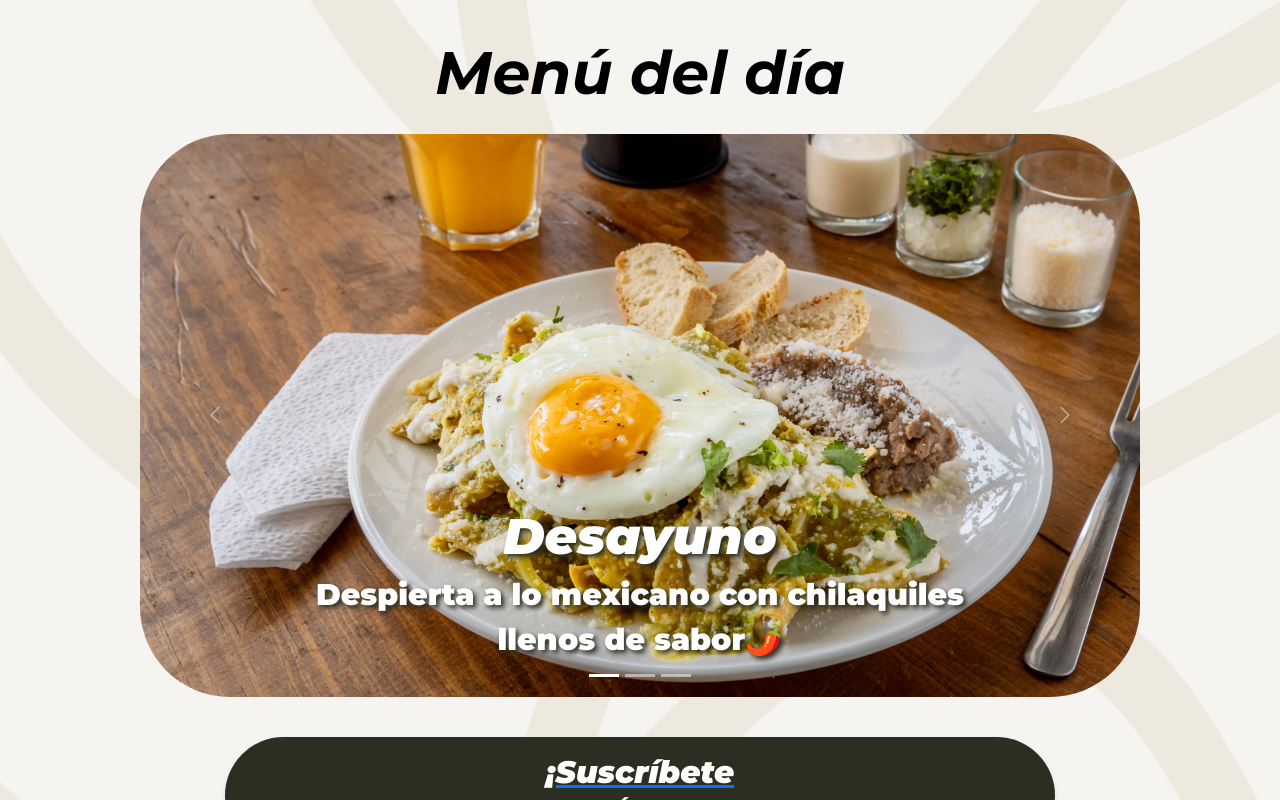
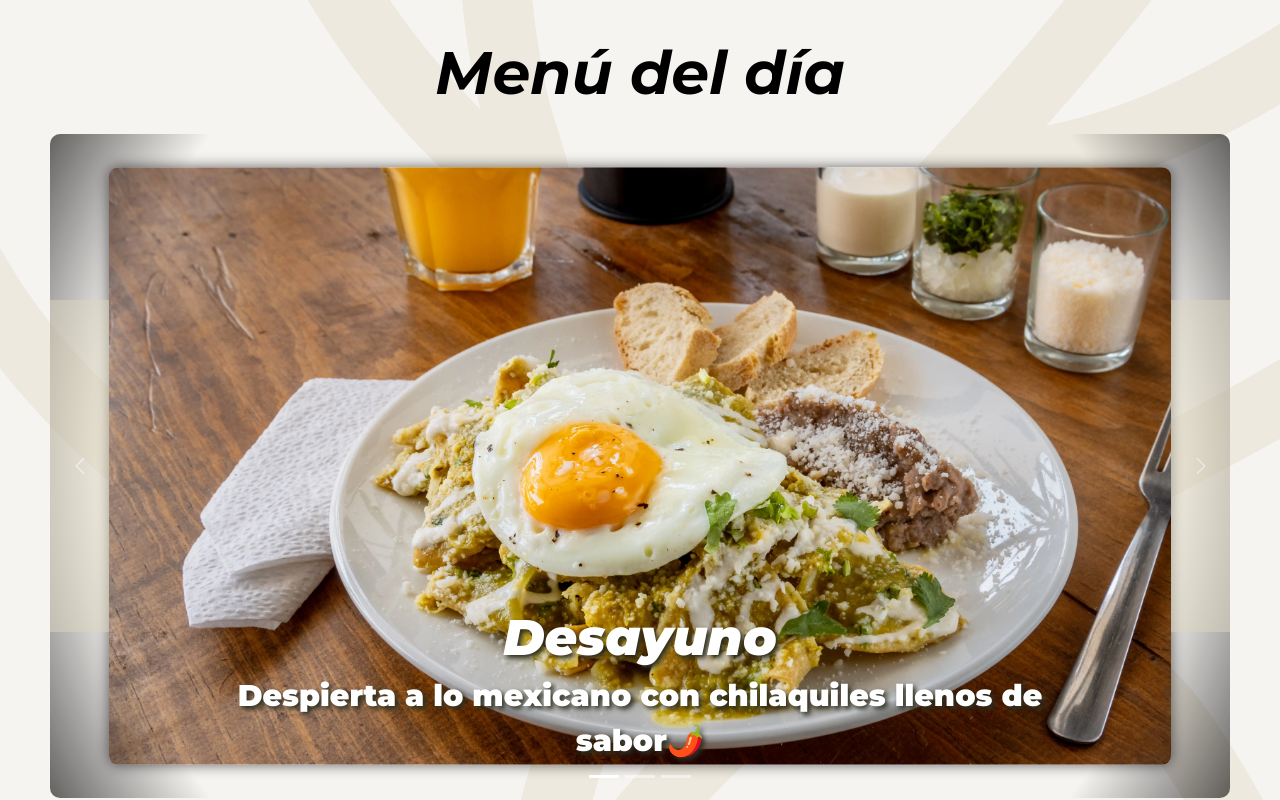
Before and after one commit to VillanuevaAqui/raicesMx, a React (Vite) app: page / in a window 1280 px wide. Shown: the part 820-1620 px from the top of the page. Built offline with nearby package versions, Linux system fonts and the light colour scheme.

Commit message:
Menu-card style

```diff
--- a/src/components/Menu-card/Menu-card.css
+++ b/src/components/Menu-card/Menu-card.css
@@ -11,7 +11,7 @@
 
 /* ESTILOS DEL CARRUSEL */
 #carouselExampleCaptions {
-    width: 100rem;  /* Ajusta el ancho */
+    width: 100%;  /* Ajusta el ancho */
     margin: 0 auto;  /* Centra el carrusel horizontalmente */
 }
 
@@ -31,3 +31,63 @@ h5 {
 .menuText {
     font-size: 1.5rem;  /* Tamaño de la fuente para los nombres de los platos */
 }
+
+/* Contenedor del carrusel y la imagen */
+.carousel-inner .carousel-item {
+    position: relative;
+    overflow: hidden; /* Oculta el contenido fuera del contenedor */
+}
+
+/* Estilo de la imagen */
+.carousel-inner .carousel-item img {
+    width: 100%;
+    height: auto;
+    transition: transform 0.5s ease; /* Añade transición para el zoom */
+    object-fit: cover;  /* Hace que la imagen cubra el contenedor sin deformarse */
+    border-radius: 10px;  /* Redondea ligeramente los bordes de la imagen */
+    box-shadow: 0 0 15px rgba(0, 0, 0, 0.6);  /* Sombra para resaltar los bordes de la imagen */
+
+}
+
+/* Pseudo-elemento para crear el borde difuso */
+.carousel-inner .carousel-item::before {
+    content: "";
+    position: absolute;
+    top: 0;
+    left: 0;
+    right: 0;
+    bottom: 0;
+    background: radial-gradient(circle, rgba(255, 255, 255, 0) 80%, rgba(0, 0, 0, 0.6) 100%); /* Aumento el tamaño del difuminado */
+
+    pointer-events: none; /* Permite que los clics pasen a la imagen */
+    border-radius: 10px;  /* Asegura que el difuminado tenga los mismos bordes redondeados */
+    z-index: 1; /* Asegura que el difuminado esté por encima de la imagen */
+}
+
+/* Efecto de zoom cuando la imagen está activa */
+.carousel-inner .carousel-item.active img {
+    transform: scale(0.9); /* Aplica el efecto de zoom en la imagen */
+}
+
+
+
+
+/* Flechas de navegación */
+.carousel-control-prev,
+.carousel-control-next {
+    position: absolute;
+    top: 50%;
+    transform: translateY(-50%);
+    background: var(--secondary); /* Fondo oscuro y semitransparente */
+    width: 5%; /* Ajusta el tamaño del botón */
+    z-index: 10;
+    border: none;
+}
+
+.carousel-control-prev {
+    left: 0;
+}
+
+.carousel-control-next {
+    right: 0;
+}
```
